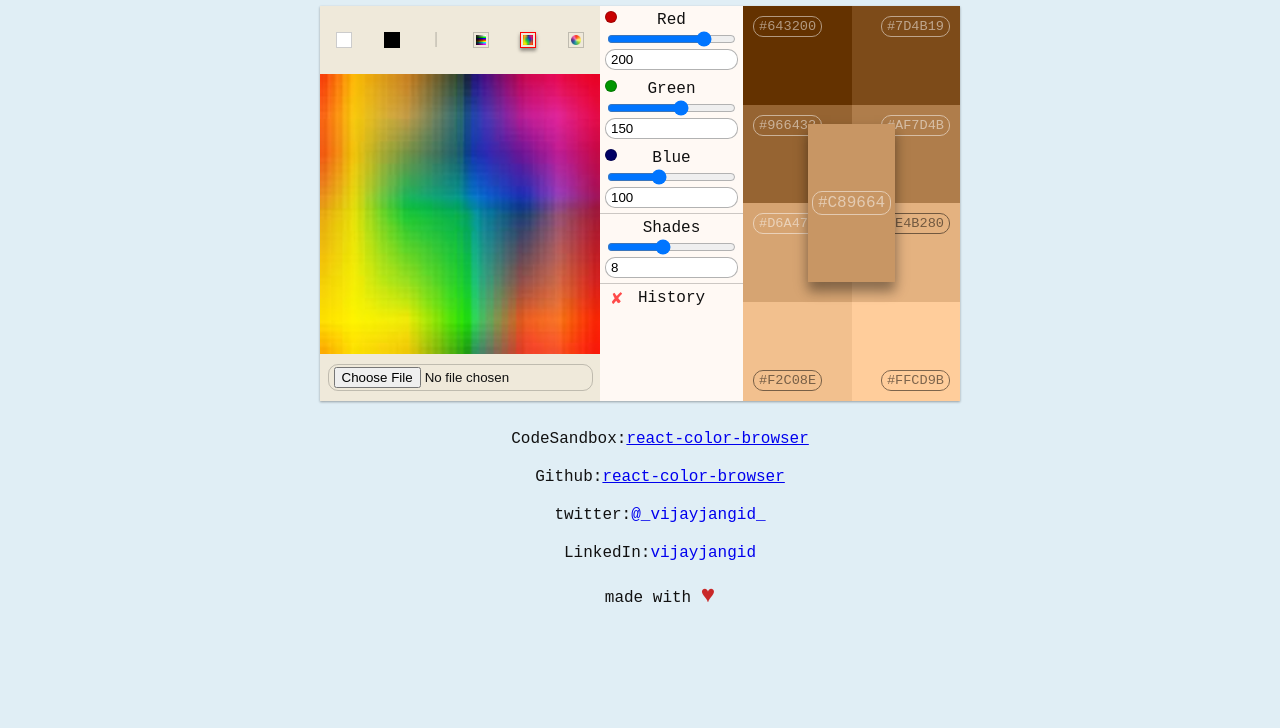
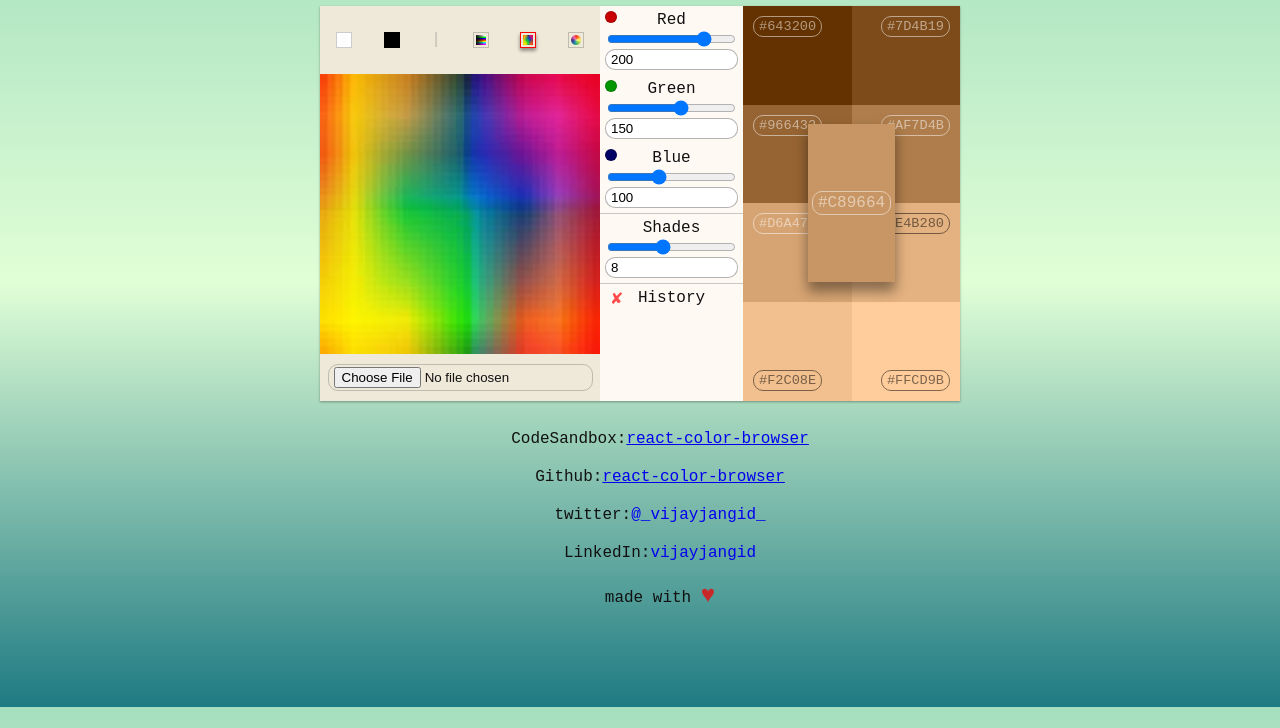
Before and after one commit to vijayjangid/react-color-browser, a React app: page / in a window 1280 px wide. Shown: the part 93-821 px from the top of the page. Before the commit the page ends 800 px from the top, so only its background shows below. Built offline with nearby package versions, Linux system fonts and the light colour scheme; a web font is replaced by a local one.

Commit message:
changed background fill

```diff
--- a/src/styles.css
+++ b/src/styles.css
@@ -1,5 +1,12 @@
+html {
+  height: 100%;
+}
 body {
+  height: 100%;
+  background-repeat: no-repeat;
+  background-attachment: fixed;
   background: #e0eef5;
+  background: linear-gradient(to bottom, #a5dfbe 0%, #e1ffd7 47%, #1e7a82 100%);
   color: #111111;
 }
 .App {
```
